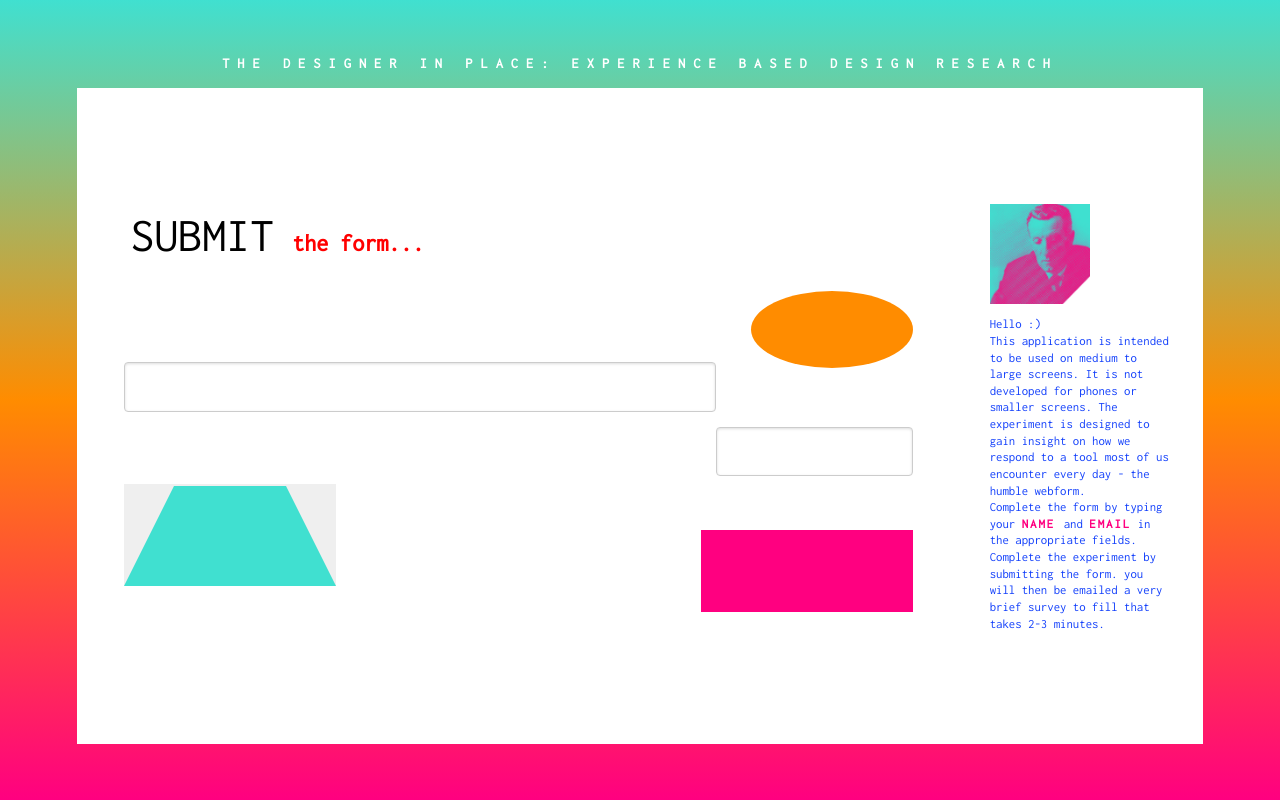
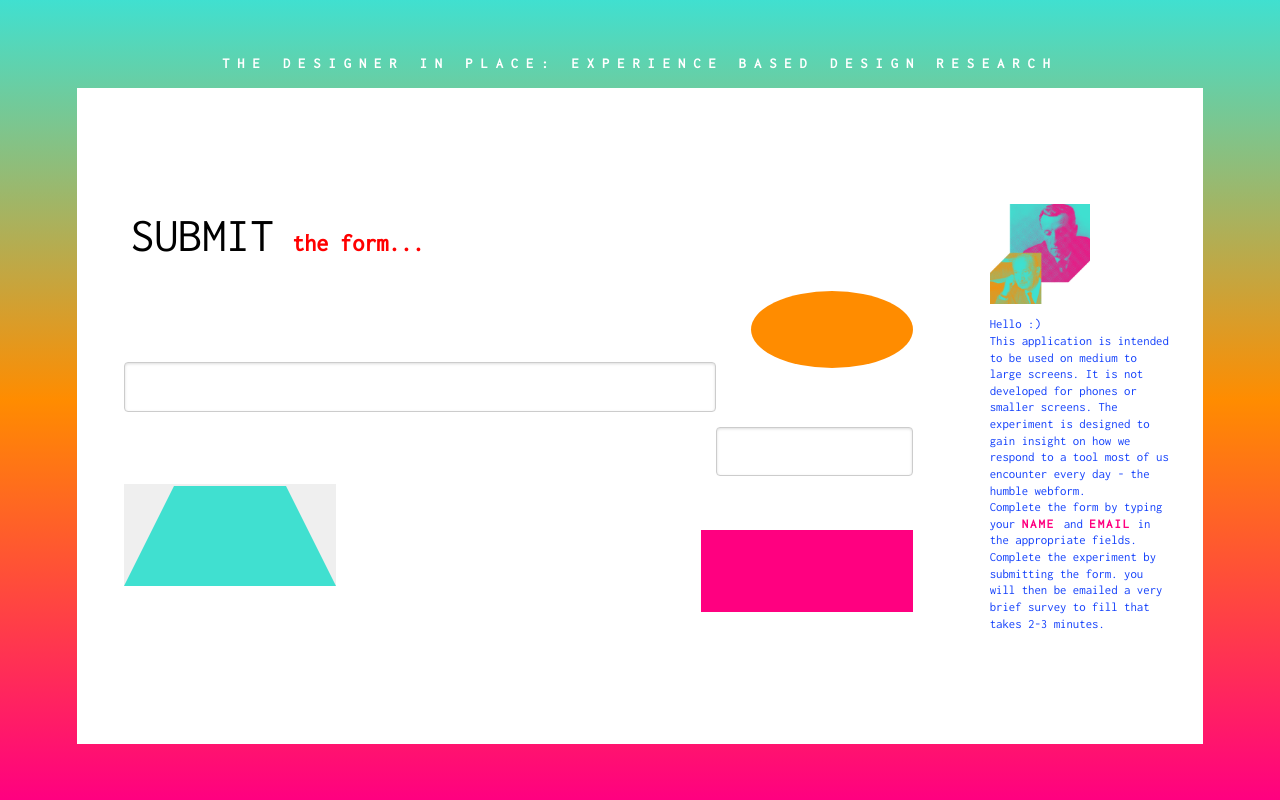
Before and after one commit to Tommy-B-Git/designer-in-place, a website: page index.html in a window 1280 px wide. Drawn offline with nearby package versions, Linux system fonts and the light colour scheme.

Commit message:
for heidegger image

```diff
--- a/index.html
+++ b/index.html
@@ -34,7 +34,7 @@
                 </div>
             </form>
             <div class="sidebar">
-                <img src="images/ponty-col.jpg" alt="merleau-ponty" class="ponty">
+                <img src="images/pont-heid.jpg" alt="merleau-ponty" class="ponty">
                 <!-- <div class="ponty">&nbsp;</div> -->
                 <p>Hello :)
                     <br>This application is intended to be used on medium to large screens. It is not developed for phones or smaller screens. The experiment is designed to gain insight on how we respond to a tool most of us encounter every day - the humble webform.
```
